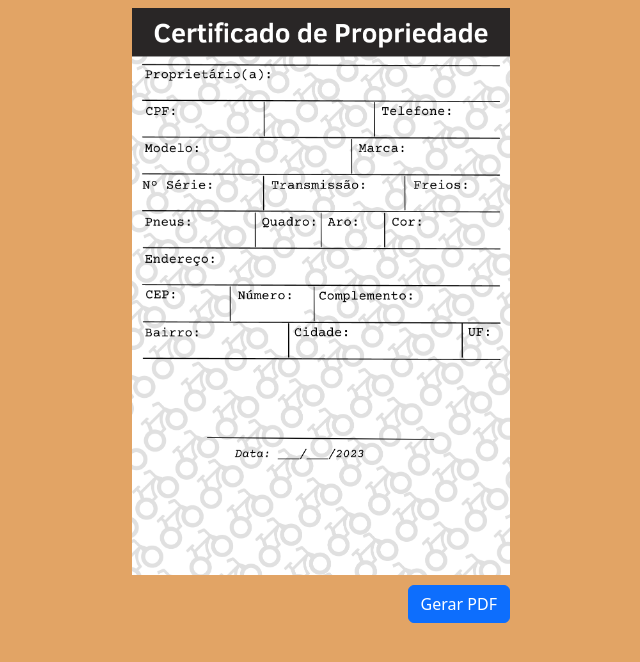
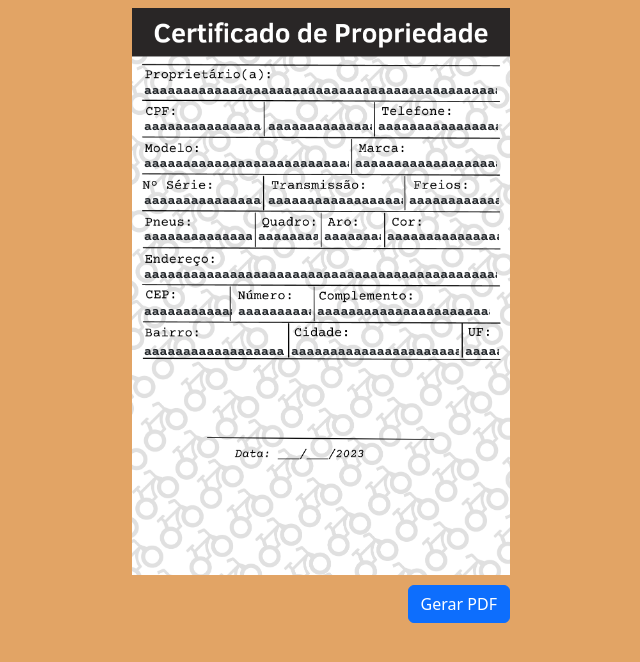
Before and after one commit to pedrorl11/pdf_generate, a plain HTML site: page index.html in a window 1280 px wide. Shown: the whole page, without its empty margins (319-959 px from the left). Drawn offline with nearby package versions, Linux system fonts and the light colour scheme.

Commit message:
Add files via upload

```diff
--- a/index.html
+++ b/index.html
@@ -24,77 +24,81 @@
                     <input type="text" class="form-control" id="nome">
                 </div>
 
-                <div >
+                <div id="c-tel" class="alinhar">
+                    <div>
                         <input type="text" class="form-control" id="cpf">
                     </div>
-                <!-- -----------------------------------------
+                    <div>
+                        <input type="text" class="form-control" id="nasc">
+                    </div>
                     <div>
                         <input type="text" class="form-control" id="telefone">
                     </div>
+                </div>
 
-                <div >
+                <div id="m-mar" class="alinhar">
+                    <div>
                         <input type="text" class="form-control" id="modelo">
                     </div>
                     <div>
                         <input type="text" class="form-control" id="marca">
                     </div>
+                </div>
 
-                <div >
+                <div id="s-fre" class="alinhar">
+                    <div>
                         <input type="text" class="form-control" id="num_serie">
                     </div>
                     <div>
                         <input type="text" class="form-control" id="transmissao">
                     </div>
-
-                <div >
+                    <div>
                         <input type="text" class="form-control" id="freios">
                     </div>
+                </div>
+
+                <div id="p-cor" class="alinhar">
                     <div>
                         <input type="text" class="form-control" id="pneus">
                     </div>
-
-                <div >
+                    <div>
                         <input type="text" class="form-control" id="quadro">
                     </div>
                     <div>
                         <input type="text" class="form-control" id="aro">
                     </div>
-
-                <div >
+                    <div>
                         <input type="text" class="form-control" id="cor">
                     </div>
+                </div>
+
                 <div>
                     <input type="text" class="form-control" id="endereco">
                 </div>
 
-                <div >
+                <div id="c-com" class="alinhar">
+                    <div>
                         <input type="text" class="form-control" id="cep">
                     </div>
                     <div>
                         <input type="text" class="form-control" id="numero">
                     </div>
-
-                <div >
+                    <div>
                         <input type="text" class="form-control" id="complemento">
                     </div>
+                </div>
+
+                <div id="b-uf" class="alinhar">
                     <div>
                         <input type="text" class="form-control" id="bairro">
                     </div>
-
-                <div >
+                    <div>
                         <input type="text" class="form-control" id="cidade">
                     </div>
                     <div>
                         <input type="text" class="form-control" id="uf">
                     </div>
-
-                <div >
-                    <input type="text" class="form-control" id="dia">
                 </div>
-                <div>
-                    <input type="text" class="form-control" id="mes">
-                </div>
-                -->
             </div>
         </form>
         <button class="btn btn-primary" id="botao">Gerar PDF</button>
--- a/script.js
+++ b/script.js
@@ -1,4 +1,9 @@
 const btnGenerate = document.querySelector("#botao");
+const inputs = document.querySelectorAll("input");
+
+inputs.forEach(input => {
+  input.value = 'aaaaaaaaaaaaaaaaaaaaaaaaaaaaaaaaaaaaaaaaaaaaaaaaaaaaaaa';
+});
 
 btnGenerate.addEventListener("click", () =>{
     const content = document.querySelector("#content");
@@ -6,9 +11,19 @@ btnGenerate.addEventListener("click", () =>{
     const nome = nomeInput.value;
 
     const options = {
+        margin: [15, 0, 15, 0],
         filename: `${nome}.pdf`,
-        scale: 3,
-        jsPDF:{unit:"mm", format:"a4", orientation:"portrait"}
+        scale: 4,
+        image: { type: 'jpeg', quality: 1},
+        html2canvas: {
+            dpi: 300,
+            scale:4,
+            enableLinks:true,
+            DisablePdfCompression:1,
+            letterRendering: true,
+            useCORS: true
+          },
+        jsPDF:{unit:"pt", format:"a4", orientation:"portrait"}
     };
     if (nome.trim() !== '') {
         html2pdf().set(options).from(content).save();
--- a/styles.css
+++ b/styles.css
@@ -1,5 +1,6 @@
-@import url('https://fonts.googleapis.com/css2?family=Courier+Prime&display=swap');
+@import url('https://fonts.googleapis.com/css2?family=Courier+Prime:wght@700&family=Inter:wght@100;200;300;400;500;600&family=Noto+Sans:wght@500&display=swap');
 
+/*@import url('https://fonts.googleapis.com/css2?family=Courier+Prime&display=swap');*/
 body{
     background-color: #d2700da2 !important;
 }
@@ -13,10 +14,10 @@ body{
 
 #content{
     padding: 0 !important;
-    font-family: 'Courier Prime', monospace !important;
+    font-family: 'Courier Prime', sans-serif !important;
     width: 100mm !important;
     height: 150mm !important;
-    background-image: url("img/Fundo.png");
+    background-image: url("img/fundo.png");
     background-repeat: no-repeat;
     background-size: contain;
     position: relative;
@@ -43,18 +44,115 @@ input{
     height: 5mm !important;
     border: 0 !important;
     border-radius: 0 !important;
+    position: relative;
+    padding: 0 !important;
+}
+.alinhar{
     position: absolute;
+    left: 12px;
+    display: flex;
+    flex-direction: row;
+    padding-right: 15px !important;
 }
-
+/* ----------------------------- */
 #nome{
-    padding-right: 35px;
-    top: 77px;
-    left: 10px;
+    top: 74px;
+    left: 12px;
+    padding-right: 25px !important;
 }
-
+/* ----------------------------- */
+#c-tel{
+    top: 110px;
+}
 #cpf{
-    padding-left: 3px;
-    width: 125px;
-    top: 114px;
-    left: 10px;
+    width: 118px;
 }
+#nasc{
+    margin-left: 6px !important;
+    width: 104px;
+}
+#telefone{
+    margin-left: 6px !important;
+    width: 120px;
+}
+/* ----------------------------- */
+#m-mar{
+    top: 147px;
+}
+#modelo{
+    width: 205px;
+}
+#marca{
+    margin-left: 6px !important;
+    width: 142px;
+}
+/* ----------------------------- */
+#s-fre{
+    top: 184px;
+}
+#num_serie{
+    width: 118px;
+}
+#transmissao{
+    margin-left: 6px !important;
+    width: 135px;
+}
+#freios{
+    margin-left: 6px !important;
+    padding-right: 2px !important;
+}
+/* ----------------------------- */
+#p-cor{
+    top: 220px;
+}
+#pneus{
+    width: 108px;
+}
+#quadro{
+    margin-left: 6px !important;
+    width: 60px;
+}
+#aro{
+    margin-left: 6px !important;
+    width: 57px;
+}
+#cor{
+    margin-left: 6px !important;
+    padding-right: 2px !important;
+}
+/* ----------------------------- */
+#endereco{
+    top: 239px;
+    margin-left: 12px;
+    padding-right: 25px !important;
+}
+/* ----------------------------- */
+#c-com{
+    top:295px;
+}
+#cep{
+    width: 88px;
+}
+#numero{
+    margin-left: 6px !important;
+    width: 73px;
+}
+#complemento{
+    margin-left: 6px !important;
+    padding-right: 2px !important;
+}
+/* ----------------------------- */
+#b-uf{
+    top:335px;
+}
+#bairro{
+    width: 140px;
+}
+#cidade{
+    margin-left: 7px !important;
+    width: 168px;
+}
+#uf{
+    margin-left: 6px !important;
+    padding-right: 2px !important;
+}
```
Also changed, not shown: 2 other files. Lines whose indentation alone changed are shown as unchanged.
